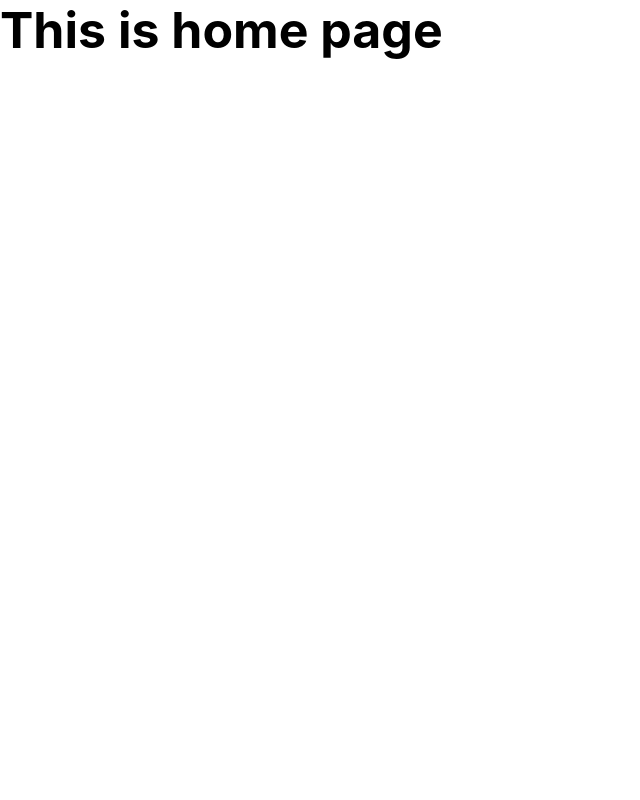
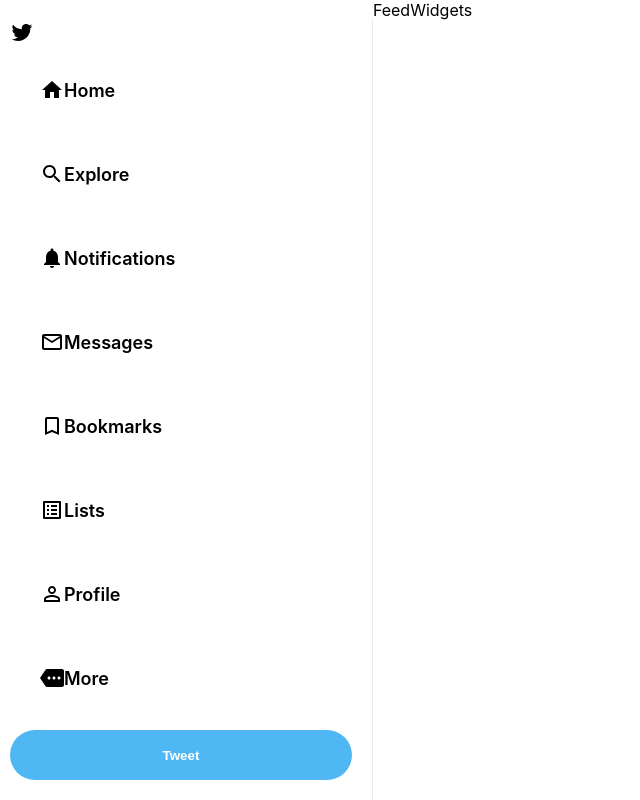
Before and after one commit to akanshamore/twitter-clone, a React (Create React App) app in the folder frontend/: page / in a window 1280 px wide. Shown: the whole page, without its empty margins (0-640 px from the left). Built offline with nearby package versions, Linux system fonts and the light colour scheme; no server answers; sample sign-in values are in the browser's storage.

Commit message:
styled the side bar

```diff
--- a/frontend/src/App.js
+++ b/frontend/src/App.js
@@ -1,7 +1,7 @@
 
 import './App.css';
 import { BrowserRouter, Route, Routes } from 'react-router-dom';
-import Home from './pages/Home/Home';
+import Home from "./pages/Home"
 import Login from './pages/Login/Login';
 import Signup from './pages/Login/Signup';
 import ProtectedRoute from './pages/ProtectedRoute';
--- /dev/null
+++ b/frontend/src/pages/Feed/Feed.js
@@ -0,0 +1,14 @@
+import React from "react";
+import './Feed.css'
+
+const Feed = () => {
+
+
+    return (
+        <div>Feed</div>
+
+
+    )
+}
+
+export default Feed;
--- /dev/null
+++ b/frontend/src/pages/Home.js
@@ -0,0 +1,29 @@
+import React from 'react';
+import Sidebar from './Sidebar/Sidebar';
+import Widgets from './Widgets/Widgets';
+import Feed from './Feed/Feed';
+import auth from '../firebase.init';
+import { useAuthState } from "react-firebase-hooks/auth";
+import { signOut } from 'firebase/auth';
+
+
+const Home = () => {
+
+    const user = useAuthState(auth)
+
+    const handleLogout = () => {
+
+        signOut(auth)
+    }
+    return (
+
+        <div className='app'>
+
+            <Sidebar handleLogout={handleLogout} user={user} />
+            <Feed />
+            <Widgets />
+        </div>
+    )
+}
+
+export default Home;
--- a/frontend/src/pages/Home/Home.js
+++ /dev/null
@@ -1,15 +0,0 @@
-import React from 'react';
-
-const Home = () => {
-
-
-    return (
-
-        <div>
-
-            <h1>This is home page</h1>
-        </div>
-    )
-}
-
-export default Home;
--- /dev/null
+++ b/frontend/src/pages/Sidebar/Sidebar.css
@@ -0,0 +1,79 @@
+.sidebar {
+    border-right: 1px solid var(--twitter-background);
+    flex: 0.3;
+    position: inherit;
+    min-width: 150px;
+    margin-top: 20px;
+    padding-right: 20px;
+    overflow-y: scroll;
+}
+
+
+.sidebar ::-webkit-scrollbar {
+
+    display: none;
+}
+
+.sidebar__twitterIcon {
+    color: var(--twitter-color);
+    font-size: 35px !important;
+    margin-left: 20px;
+    margin-bottom: 10px;
+}
+
+
+.sidebar_tweet {
+
+    background-color: var(--twitter-color) !important;
+    border: none !important;
+    color: white !important;
+    font-weight: 900 !important;
+    text-transform: inherit !important;
+    border-radius: 30px !important;
+    height: 50px !important;
+    margin-top: 10px !important;
+    width: 100%;
+
+}
+
+.sidebar>.Profile_info {
+
+    display: flex;
+    flex-direction: row;
+    align-items: center;
+    margin-top: 40px;
+    margin-bottom: 10px;
+    border-radius: 9999px;
+    padding: 10px;
+}
+
+.user_info {
+
+    display: flex;
+    align-items: center;
+    justify-content: space-between;
+    gap: 10px;
+}
+
+.user_info>h4 {
+
+
+    font-size: 14px;
+    margin-bottom: 0;
+    ;
+
+}
+
+
+.user_info>h5 {
+    opacity: 50%;
+    margin-top: 0;
+}
+
+@media screen and (max-width: 688) {
+
+    .sidebar {
+        display: none;
+    }
+
+}
--- /dev/null
+++ b/frontend/src/pages/Sidebar/Sidebar.js
@@ -0,0 +1,95 @@
+import React, { useState } from "react";
+import './Sidebar.css'
+import TwitterIcon from '@mui/icons-material/Twitter';
+import SidebarOptions from "./SidebarOptions";
+import HomeIcon from '@mui/icons-material/Home';
+import SearchIcon from '@mui/icons-material/Search';
+import NotificationsIcon from '@mui/icons-material/Notifications';
+import MailOutlineIcon from '@mui/icons-material/MailOutline';
+import BookmarkBorderIcon from '@mui/icons-material/BookmarkBorder';
+import ListAltIcon from '@mui/icons-material/ListAlt';
+import PermIdentityIcon from '@mui/icons-material/PermIdentity';
+import MoreIcon from '@mui/icons-material/More';
+import MoreHorizIcon from '@mui/icons-material/MoreHoriz';
+import DoneIcon from '@mui/icons-material/Done';
+import { Avatar, Divider, IconButton, ListItemIcon, Menu, MenuItem } from "@mui/material";
+// import ListItemIcon from '@mui/icons-material/ListItemIcon';
+
+const Sidebar = ({ handleLogout, user }) => {
+    const [anchorEl, setAnchorEl] = useState(null);
+    const openMenu = Boolean(anchorEl);
+
+
+    const handleClick = e => {
+
+        setAnchorEl(e.currentTarget);
+    }
+    const handleClose = () => {
+
+        setAnchorEl(null);
+    }
+
+    return (
+        <div className="sidebar">
+            <TwitterIcon className="sidebar_twitterIcon" />
+
+            <SidebarOptions active Icon={HomeIcon} text="Home" />
+            <SidebarOptions active Icon={SearchIcon} text="Explore" />
+            <SidebarOptions active Icon={NotificationsIcon} text="Notifications" />
+            <SidebarOptions active Icon={MailOutlineIcon} text="Messages" />
+            <SidebarOptions active Icon={BookmarkBorderIcon} text="Bookmarks" />
+            <SidebarOptions active Icon={ListAltIcon} text="Lists" />
+            <SidebarOptions active Icon={PermIdentityIcon} text="Profile" />
+            <SidebarOptions active Icon={MoreIcon} text="More" />
+
+            <button variant='outlined' className="sidebar_tweet">
+
+                Tweet
+            </button>
+
+            <div className="Profile_info">
+
+                <Avatar src="https://cdn.pixabay.com/photo/2016/08/08/09/17/avatar-1577909_960_720.png"></Avatar>
+
+                <div className="user_infor">
+                    <h4>Sajeed Das Shuvo</h4>
+                    <h5>@dasshuvo</h5>
+
+                </div>
+                <IconButton
+                    size="small"
+                    sx={{ ml: 2 }}
+                    aria-controls={openMenu ? "basic-menu" : undefined}
+                    aria-haspopup="true"
+                    aria-expanded={openMenu ? "true" : undefined}
+                    onClick={handleClick}
+                >
+                    <MoreHorizIcon />
+                </IconButton>
+                <Menu id="basic-menu" anchorEl={anchorEl} open={openMenu} onClick={handleClose} onClose={handleClose}>
+                    <MenuItem className="Profile_infor1" >
+                        <Avatar src="https://cdn.pixabay.com/photo/2016/08/08/09/17/avatar-1577909_960_720.png"></Avatar>
+
+                        <div className="user_info subUser_infor">
+                            <div>
+                                <h4>Sajeed Das Shuvo</h4>
+                                <h5>@dasshuvo</h5>
+                            </div>
+
+                            <ListItemIcon className="done_icon"><DoneIcon /></ListItemIcon>
+                        </div>
+                    </MenuItem>
+                    <Divider />
+                    <MenuItem onClick={handleClose}>Add an existing account</MenuItem>
+                    <MenuItem onClick={handleLogout}>Logout @sdshuvo</MenuItem>
+                </Menu>
+            </div>
+
+
+        </div >
+
+
+    )
+};
+
+export default Sidebar;
--- /dev/null
+++ b/frontend/src/pages/Sidebar/SidebarOptions.css
@@ -0,0 +1,39 @@
+.SidebarOptions {
+
+    display: flex;
+    align-items: center;
+    padding: 30px;
+    cursor: pointer;
+}
+
+
+.SidebarOptions:hover {
+
+    background-color: #e8f5fe;
+    border-radius: 30px;
+    color: var(--twitter-color);
+    transition: color 100ms ease-out;
+}
+
+.SidebarOptions>h2 {
+    font-weight: 600;
+    font-size: 18px;
+    margin-right: 20px;
+
+}
+
+
+.done_icon {
+
+
+    color: var(--twitter-color) !important;
+}
+
+@media screen and (max-width:688px) {
+
+    .sidebar_tweet {
+
+        display: none;
+
+    }
+}
--- /dev/null
+++ b/frontend/src/pages/Sidebar/SidebarOptions.js
@@ -0,0 +1,18 @@
+import React from "react";
+import './SidebarOptions.css'
+
+const SidebarOptions = ({ active, text, Icon }) => {
+
+
+    return (
+
+
+        <div className={`SidebarOptions ${active && "sidebarOptions_active"}`} >
+            < Icon />
+
+            <h2>{text}</h2>
+        </div >
+    );
+}
+
+export default SidebarOptions;
--- /dev/null
+++ b/frontend/src/pages/Widgets/Widgets.js
@@ -0,0 +1,14 @@
+import React from "react";
+import './Widgets.css'
+
+const Widgets = () => {
+
+
+    return (
+        <div>Widgets</div>
+
+
+    )
+}
+
+export default Widgets;
```
Also changed, not shown: frontend/src/pages/Feed/Feed.css (added), frontend/src/pages/Widgets/Widgets.css (added).
